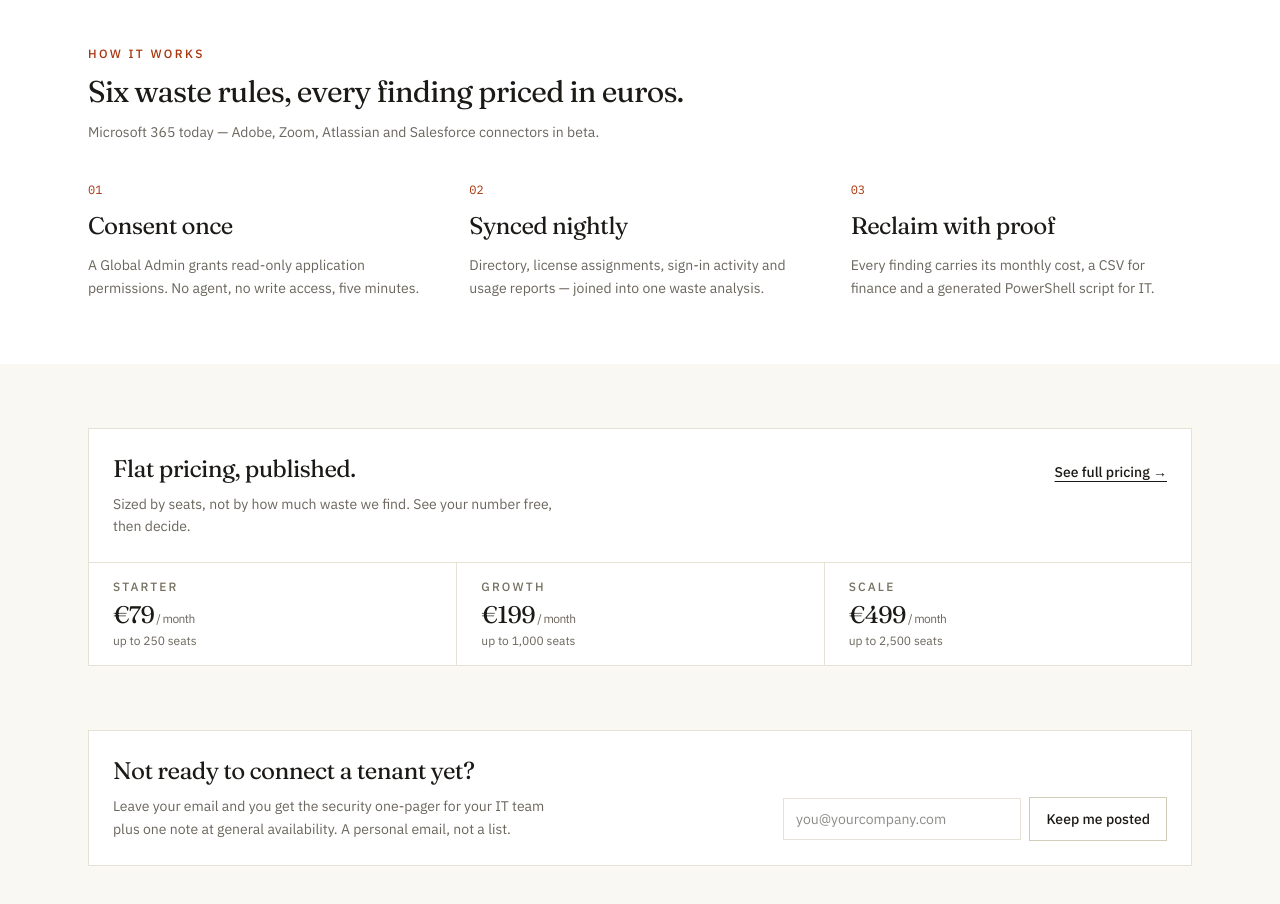
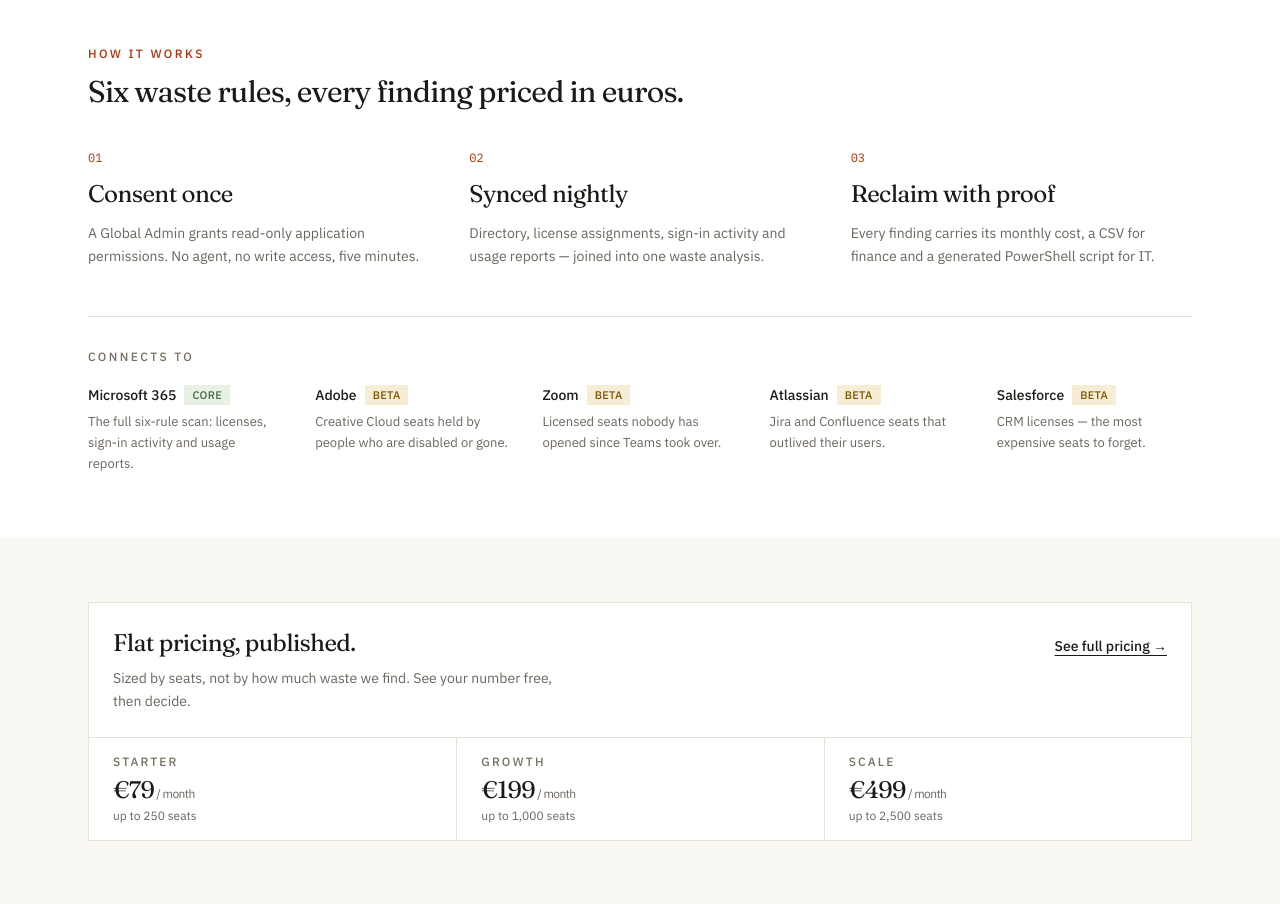
Before and after one commit to owime/licensemeter-website, a Next.js app: page / in a window 1280 px wide. Shown: the part 840-1744 px from the top of the page. Built offline with nearby package versions, Linux system fonts and the light colour scheme; no server answers.

Commit message:
Landing: connects-to strip naming all five supported products with per-connector one-liners

```diff
--- a/src/app/(marketing)/page.tsx
+++ b/src/app/(marketing)/page.tsx
@@ -3,6 +3,43 @@ import Link from "next/link";
 import { env, isDemoMode } from "~/env";
 import { EmailCapture } from "~/components/EmailCapture";
 import { SignInButtons } from "~/components/SignInButtons";
+import { Pill } from "~/components/ui";
+
+/* Plain-text names by design: referencing compatibility is nominative use;
+ * official logos would need each vendor's permission (see footer notice). */
+const CONNECTOR_STRIP = [
+  {
+    name: "Microsoft 365",
+    tag: "Core",
+    tone: "moss" as const,
+    blurb:
+      "The full six-rule scan: licenses, sign-in activity and usage reports.",
+  },
+  {
+    name: "Adobe",
+    tag: "Beta",
+    tone: "gold" as const,
+    blurb: "Creative Cloud seats held by people who are disabled or gone.",
+  },
+  {
+    name: "Zoom",
+    tag: "Beta",
+    tone: "gold" as const,
+    blurb: "Licensed seats nobody has opened since Teams took over.",
+  },
+  {
+    name: "Atlassian",
+    tag: "Beta",
+    tone: "gold" as const,
+    blurb: "Jira and Confluence seats that outlived their users.",
+  },
+  {
+    name: "Salesforce",
+    tag: "Beta",
+    tone: "gold" as const,
+    blurb: "CRM licenses — the most expensive seats to forget.",
+  },
+];
 
 const SAMPLE_LINES = [
   { label: "Disabled accounts still licensed", value: "412,90" },
@@ -140,10 +177,6 @@ export default function LandingPage() {
           <h2 className="mt-3 max-w-2xl font-display text-3xl tracking-tight">
             Six waste rules, every finding priced in euros.
           </h2>
-          <p className="mt-3 text-sm text-ink-soft">
-            Microsoft 365 today — Adobe, Zoom, Atlassian and Salesforce
-            connectors in beta.
-          </p>
           <div className="mt-10 grid gap-10 md:grid-cols-3">
             {STEPS.map((step) => (
               <div key={step.n}>
@@ -156,6 +189,25 @@ export default function LandingPage() {
                 </p>
               </div>
             ))}
+          </div>
+
+          <div className="mt-12 border-t border-line pt-8">
+            <h3 className="text-xs font-medium tracking-[0.2em] text-ink-faint uppercase">
+              Connects to
+            </h3>
+            <div className="mt-5 grid gap-x-8 gap-y-6 sm:grid-cols-2 lg:grid-cols-5">
+              {CONNECTOR_STRIP.map((c) => (
+                <div key={c.name}>
+                  <div className="flex items-center gap-2">
+                    <span className="text-sm font-medium">{c.name}</span>
+                    <Pill tone={c.tone}>{c.tag}</Pill>
+                  </div>
+                  <p className="mt-1.5 text-[13px] leading-relaxed text-ink-soft">
+                    {c.blurb}
+                  </p>
+                </div>
+              ))}
+            </div>
           </div>
         </div>
       </section>
```
